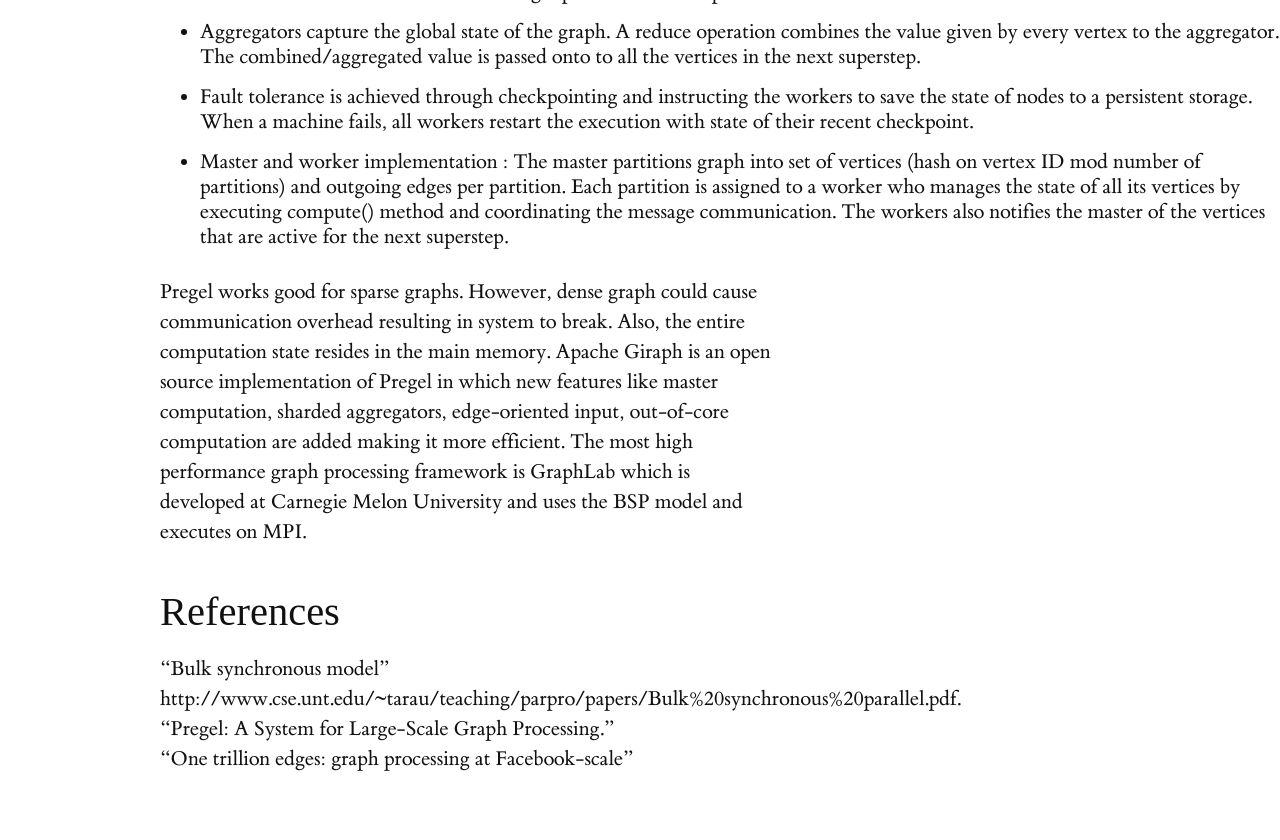
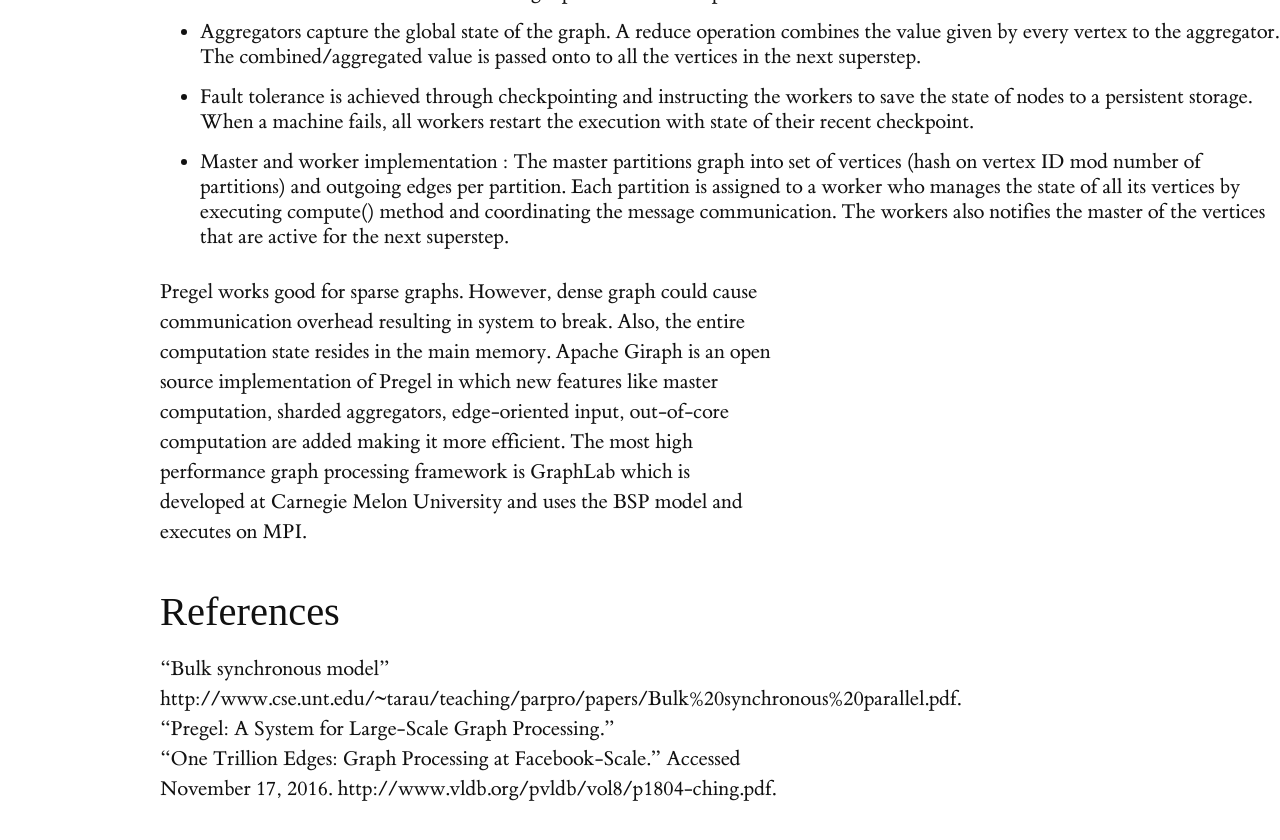
Before and after one commit to heathermiller/dist-prog-book, a Jekyll site: the page built from chapter/8/big-data.md, in a window 1280 px wide and 900 px high, scrolled down 2100 px. Shown: the top 840 px of the window. Built offline with Jekyll 4.4.1, drawn with Linux system fonts in a browser that asks for light colours; some web fonts are replaced.

Commit message:
Update big-data.md

```diff
--- a/chapter/8/big-data.md
+++ b/chapter/8/big-data.md
@@ -34,4 +34,4 @@
 ## References
 "Bulk synchronous model" http://www.cse.unt.edu/~tarau/teaching/parpro/papers/Bulk%20synchronous%20parallel.pdf.
 "Pregel: A System for Large-Scale Graph Processing." <br />
-"One trillion edges: graph processing at Facebook-scale"
+"One Trillion Edges: Graph Processing at Facebook-Scale." Accessed November 17, 2016. http://www.vldb.org/pvldb/vol8/p1804-ching.pdf.
```
